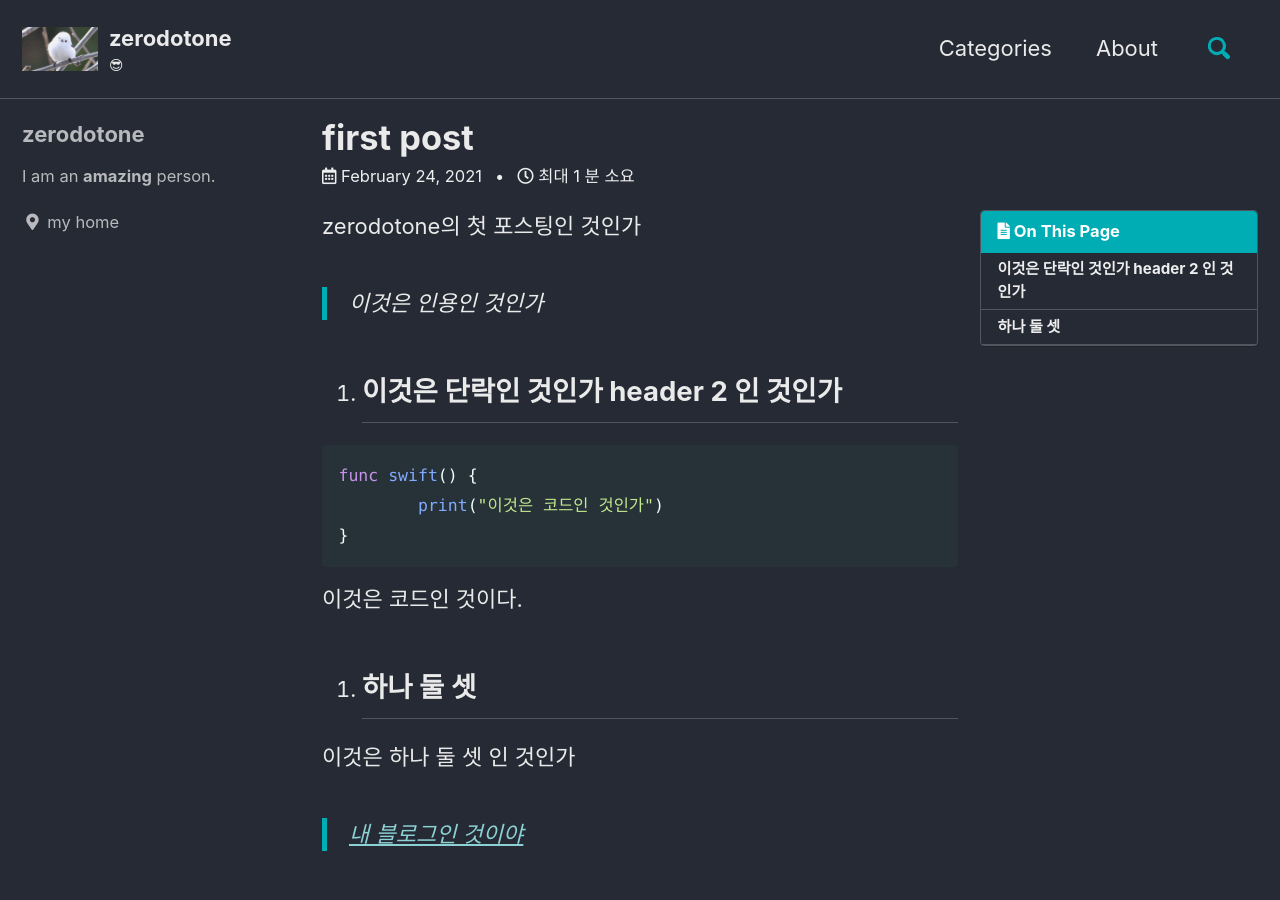
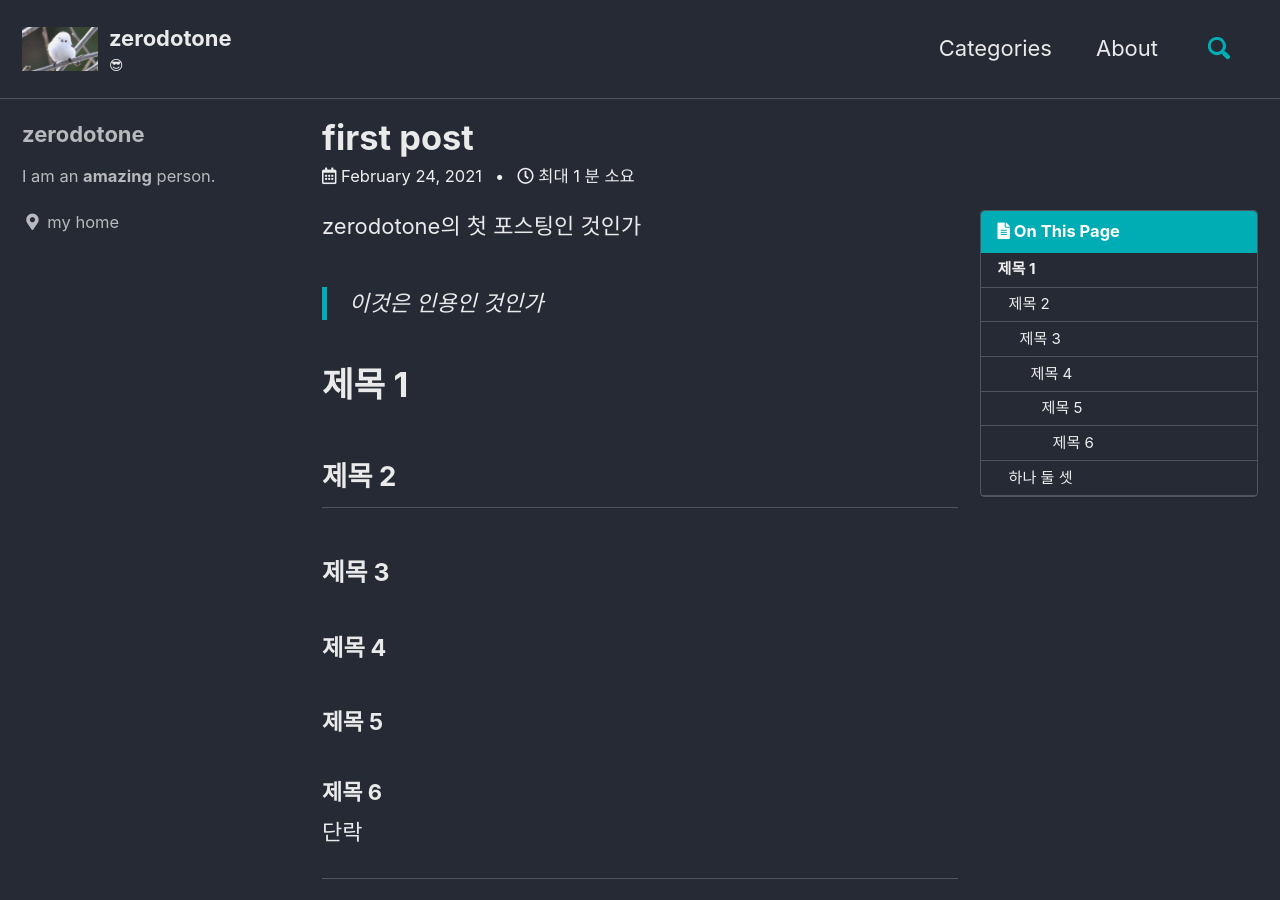
Before and after one commit to zdodev/zdodev.github.io, a Jekyll site: the page built from _posts/2021-02-24-first-post.md, in a window 1280 px wide and 900 px high. Built offline with Jekyll 4.4.1, drawn with Linux system fonts in a browser that asks for light colours; cached includes are drawn as plain includes.

Commit message:
✏️: 단락 사용법 업데이트.

````diff
--- a/_posts/2021-02-24-first-post.md
+++ b/_posts/2021-02-24-first-post.md
@@ -12,9 +12,20 @@ zerodotone의 첫 포스팅인 것인가
 
 > 이것은 인용인 것인가
 
+# 제목 1
 
+## 제목 2
 
-1. 이것은 단락인 것인가 header 2 인 것인가
+### 제목 3
+
+#### 제목 4
+
+##### 제목 5
+
+###### 제목 6
+
+단락
+
 ------
 
 ```swift
````
